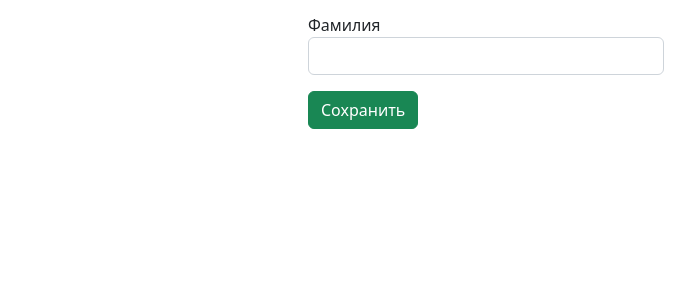
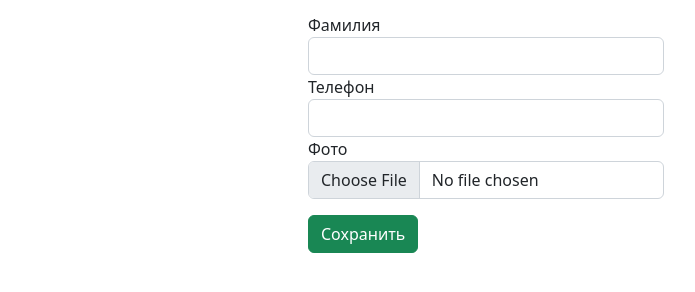
Before and after one commit to PriymakVl/lessons_html, a plain HTML site: page teachers/form_add.html in a window 1280 px wide. Shown: the part 222-514 px from the top of the page, without its empty margins (154-849 px from the left). Drawn offline with nearby package versions, Linux system fonts and the light colour scheme.

Commit message:
change form teacher

```diff
--- a/teachers/form_add.html
+++ b/teachers/form_add.html
@@ -42,12 +42,20 @@
                 <h2>Добавить нового учителя</h2>
                 <form>
                     <div class="form-group mb-3">
-                        <label for="name">Имя</label>
-                        <input type="text" class="form-control" name="name">
+                        <label for="first_name">Имя</label>
+                        <input type="text" class="form-control">
                     </div>
                     <div class="form-group">
-                        <label for="email">Фамилия</label>
-                        <input type="text" class="form-control" name="surname">
+                        <label for="last_name">Фамилия</label>
+                        <input type="text" class="form-control">
+                    </div>
+					<div class="form-group">
+                        <label for="phone">Телефон</label>
+                        <input type="text" class="form-control">
+                    </div>
+					<div class="form-group">
+                        <label for="phone">Фото</label>
+                        <input type="file" class="form-control">
                     </div>
                     <div class="form-group mt-3">
                         <input type="submit" class="btn btn-success" value="Сохранить">
```
Also changed, not shown: teachers/index.html (+0 -1 lines).
